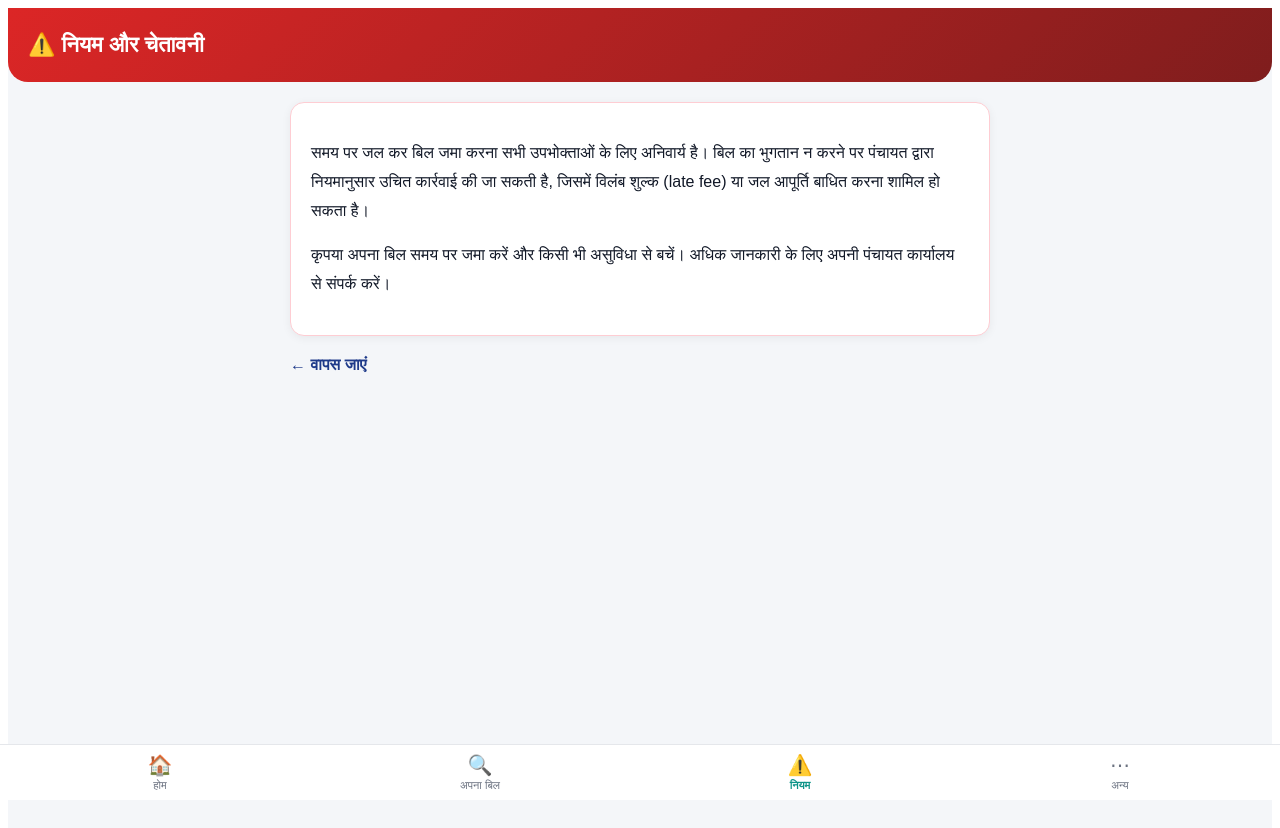
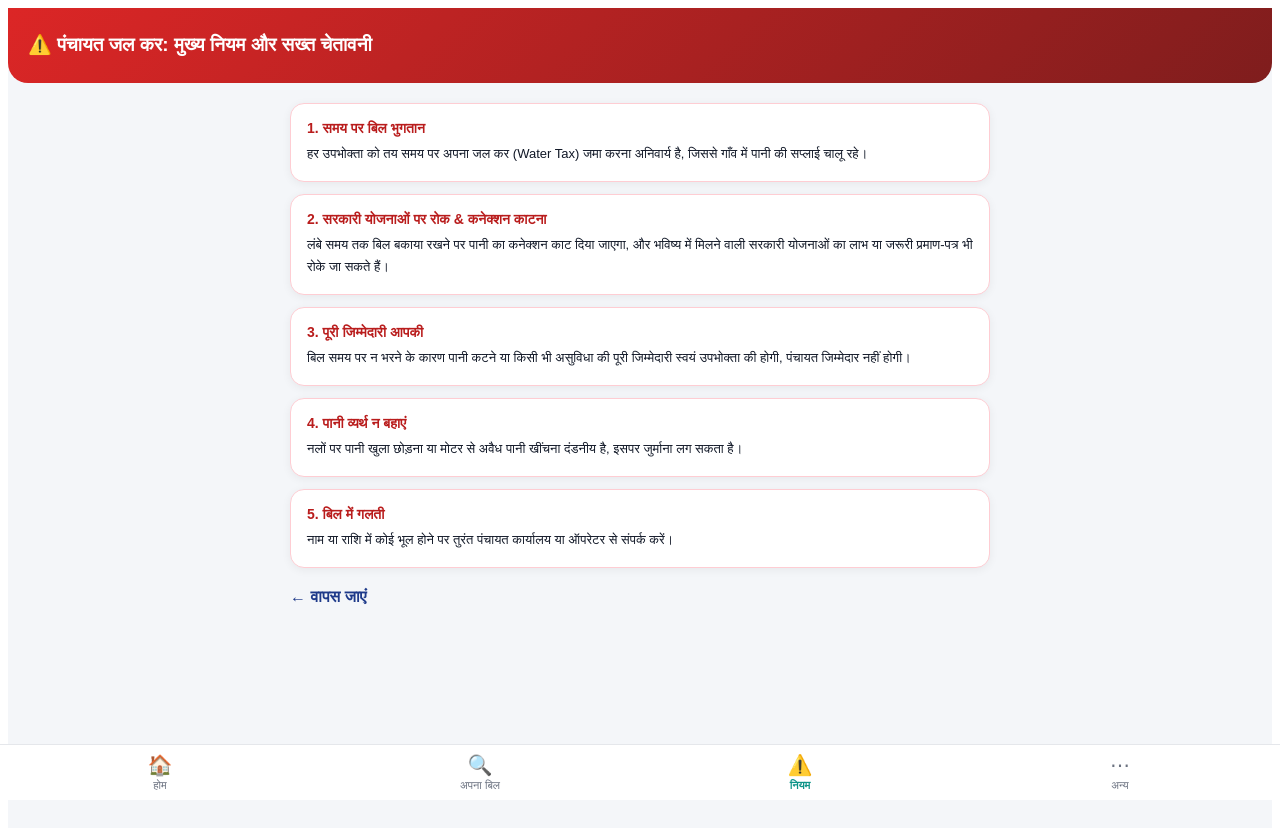
Before and after one commit to jay426647-coder/digital-billing, a Next.js app: page /niyam in a window 1280 px wide. Shown: the top 828 px of the page. Built offline with nearby package versions, Linux system fonts and the light colour scheme.

Commit message:
Update page.jsx

```diff
--- a/app/niyam/page.jsx
+++ b/app/niyam/page.jsx
@@ -4,21 +4,58 @@ import { useState, useEffect } from 'react';
 import { getLang } from '../../lib/i18n';
 import { theme } from '../../lib/theme';
 import BottomNav from '../../components/BottomNav';
+
 const text = {
   hi: {
-    heading: '⚠️ नियम और चेतावनी',
-    para1:
-      'समय पर जल कर बिल जमा करना सभी उपभोक्ताओं के लिए अनिवार्य है। बिल का भुगतान न करने पर पंचायत द्वारा नियमानुसार उचित कार्रवाई की जा सकती है, जिसमें विलंब शुल्क (late fee) या जल आपूर्ति बाधित करना शामिल हो सकता है।',
-    para2:
-      'कृपया अपना बिल समय पर जमा करें और किसी भी असुविधा से बचें। अधिक जानकारी के लिए अपनी पंचायत कार्यालय से संपर्क करें।',
+    heading: '⚠️ पंचायत जल कर: मुख्य नियम और सख्त चेतावनी',
+    rules: [
+      {
+        title: '1. समय पर बिल भुगतान',
+        desc: 'हर उपभोक्ता को तय समय पर अपना जल कर (Water Tax) जमा करना अनिवार्य है, जिससे गाँव में पानी की सप्लाई चालू रहे।',
+      },
+      {
+        title: '2. सरकारी योजनाओं पर रोक & कनेक्शन काटना',
+        desc: 'लंबे समय तक बिल बकाया रखने पर पानी का कनेक्शन काट दिया जाएगा, और भविष्य में मिलने वाली सरकारी योजनाओं का लाभ या जरूरी प्रमाण-पत्र भी रोके जा सकते हैं।',
+      },
+      {
+        title: '3. पूरी जिम्मेदारी आपकी',
+        desc: 'बिल समय पर न भरने के कारण पानी कटने या किसी भी असुविधा की पूरी जिम्मेदारी स्वयं उपभोक्ता की होगी, पंचायत जिम्मेदार नहीं होगी।',
+      },
+      {
+        title: '4. पानी व्यर्थ न बहाएं',
+        desc: 'नलों पर पानी खुला छोड़ना या मोटर से अवैध पानी खींचना दंडनीय है, इसपर जुर्माना लग सकता है।',
+      },
+      {
+        title: '5. बिल में गलती',
+        desc: 'नाम या राशि में कोई भूल होने पर तुरंत पंचायत कार्यालय या ऑपरेटर से संपर्क करें।',
+      },
+    ],
     back: '← वापस जाएं',
   },
   en: {
-    heading: '⚠️ Rules & Warning',
-    para1:
-      'Paying the water tax bill on time is mandatory for all consumers. Failure to pay the bill may lead to appropriate action by the Panchayat as per rules, which may include a late fee or disruption of water supply.',
-    para2:
-      'Please deposit your bill on time to avoid any inconvenience. For more information, please contact your Panchayat office.',
+    heading: '⚠️ Panchayat Water Tax: Key Rules & Strict Warning',
+    rules: [
+      {
+        title: '1. Timely Bill Payment',
+        desc: 'Every consumer must deposit their water tax on time, so that the village water supply remains uninterrupted.',
+      },
+      {
+        title: '2. Government Scheme Hold & Connection Cutting',
+        desc: 'If a bill remains unpaid for a long time, the water connection will be disconnected, and future government scheme benefits or necessary certificates may also be withheld.',
+      },
+      {
+        title: '3. Full Responsibility Is Yours',
+        desc: 'The consumer is fully responsible for any inconvenience or water disconnection caused by not paying the bill on time; the panchayat will not be responsible.',
+      },
+      {
+        title: "4. Don't Waste Water",
+        desc: 'Leaving taps running or illegally drawing water with a motor is punishable and may attract a fine.',
+      },
+      {
+        title: '5. Error In Bill',
+        desc: 'If there is any mistake in the name or amount, immediately contact the panchayat office or the operator.',
+      },
+    ],
     back: '← Go Back',
   },
 };
@@ -33,7 +70,7 @@ export default function NiyamPage() {
   const t = text[lang];
 
   return (
-    <div style={{ fontFamily: 'sans-serif', backgroundColor: theme.bg, minHeight: '100vh', paddingBottom: '20px' }}>
+    <div style={{ fontFamily: 'sans-serif', backgroundColor: theme.bg, minHeight: '100vh', paddingBottom: '80px' }}>
       <div
         style={{
           background: 'linear-gradient(135deg, #dc2626, #7f1d1d)',
@@ -44,24 +81,30 @@ export default function NiyamPage() {
           marginBottom: '20px',
         }}
       >
-        <h1 style={{ margin: 0, fontSize: '22px' }}>{t.heading}</h1>
+        <h1 style={{ margin: 0, fontSize: '19px', lineHeight: '1.4' }}>{t.heading}</h1>
       </div>
 
       <div style={{ padding: '0 20px', maxWidth: '700px', margin: '0 auto' }}>
+        <div style={{ display: 'flex', flexDirection: 'column', gap: '12px' }}>
+          {t.rules.map((rule, idx) => (
             <div
+              key={idx}
               style={{
                 background: theme.card,
                 border: '1px solid #fecdd3',
                 borderRadius: theme.radius,
-            padding: '20px',
-            lineHeight: '1.8',
+                padding: '16px',
                 boxShadow: theme.shadow,
-            color: theme.textDark,
               }}
             >
-          <p>{t.para1}</p>
-          <p style={{ marginTop: '15px' }}>{t.para2}</p>
+              <p style={{ margin: '0 0 6px 0', fontWeight: 'bold', color: '#b91c1c', fontSize: '14px' }}>
+                {rule.title}
+              </p>
+              <p style={{ margin: 0, color: theme.textDark, fontSize: '13px', lineHeight: '1.7' }}>{rule.desc}</p>
             </div>
+          ))}
+        </div>
+
         <a href="/" style={{ display: 'inline-block', marginTop: '20px', color: theme.accent, fontWeight: 'bold', textDecoration: 'none' }}>
           {t.back}
         </a>
```
Lines whose indentation alone changed are shown as unchanged.
